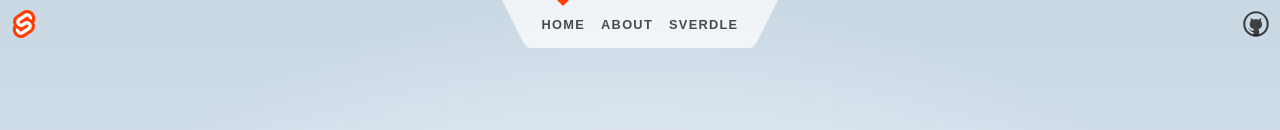
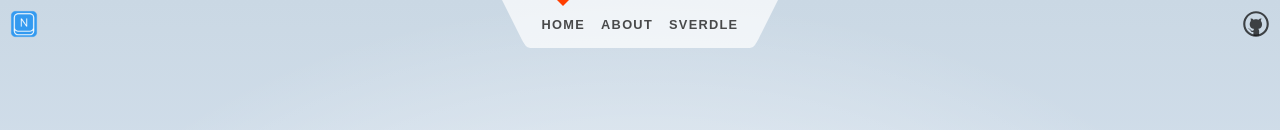
Before and after one commit to nikapadia/website, a SvelteKit app: page / in a window 1280 px wide. Shown: the top 130 px of the page. Built offline with nearby package versions, Linux system fonts and the light colour scheme.

Commit message:
favicon change, header corner link change

```diff
--- a/src/routes/Header.svelte
+++ b/src/routes/Header.svelte
@@ -1,13 +1,14 @@
 <script>
 	import { page } from '$app/stores';
-	import logo from '$lib/images/svelte-logo.svg';
 	import github from '$lib/images/github.svg';
+
+	const logo = "/favicon.png";
 </script>
 
 <header>
 	<div class="corner">
-		<a href="https://kit.svelte.dev">
-			<img src={logo} alt="SvelteKit" />
+		<a href="/">
+			<img src={logo} alt="logo" />
 		</a>
 	</div>
 
```
Also changed, not shown: static/favicon.png.
